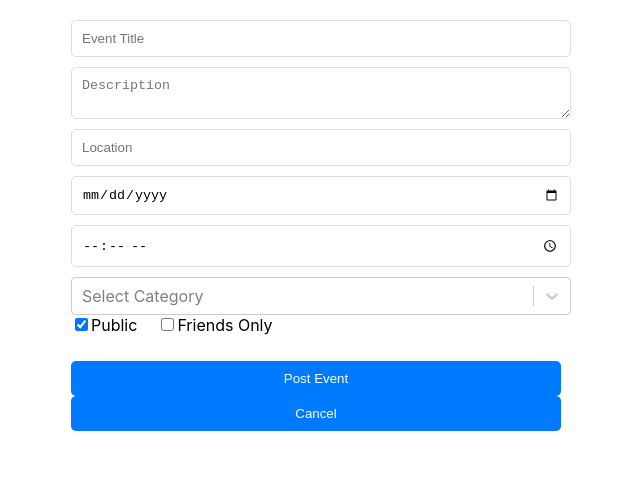
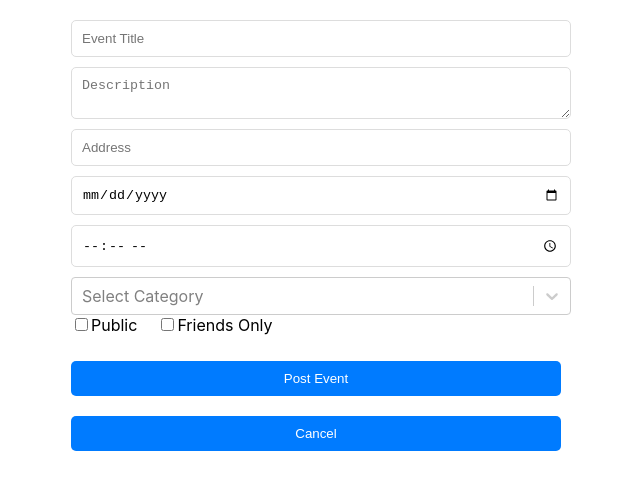
Before and after one commit to seniorsconnect/seniorsconnect.github.io, a React (Create React App) app: page /addEvent in a window 1280 px wide. Shown: the top 490 px of the page, without its empty margins (319-959 px from the left). Built offline with nearby package versions, Linux system fonts and the light colour scheme.

Commit message:
Fixed some styling issues and functionality issues

```diff
--- a/src/AddEvent.js
+++ b/src/AddEvent.js
@@ -81,11 +81,6 @@ const AddEventPage = ({ addEvent }) => {
     });
   };
 
-  const handleSubmit = () => {
-    addEvent(eventData); // Implement this function to add the event to your events array
-    navigate('/eventList'); // Redirect to the event list page
-  };
-
   const handleCancel = () => {
     navigate(-1); // Go back to the previous page
   };
@@ -98,34 +93,23 @@ const AddEventPage = ({ addEvent }) => {
   };
 
   return (
-    <Form onSubmit={handleSubmit}>
+    <Form>
       <Input
         type="text"
         placeholder="Event Title"
-        value={eventData.title}
-        onChange={e => setEventData({ ...eventData, title: e.target.value })}
       />
       <TextArea
         placeholder="Description"
-        value={eventData.description}
-        onChange={e => setEventData({ ...eventData, description: e.target.value })}
       />
-      {/* <Autocomplete onSelect={handlePlaceSelect}> */}
-        <Input
-          type="text"
-          placeholder="Location"
-          value={eventData.location}
-        />
-      {/* </Autocomplete> */}
       <Input
+        placeholder="Address"
+      />
+      <Input
+        placeholder="Date"
         type="date"
-        value={eventData.date}
-        onChange={e => setEventData({ ...eventData, date: e.target.value })}
       />
       <Input
         type="time"
-        value={eventData.time}
-        onChange={e => setEventData({ ...eventData, time: e.target.value })}
       />
       <Select
         options={options}
@@ -137,21 +121,18 @@ const AddEventPage = ({ addEvent }) => {
         <Label>
           <Input
             type="checkbox"
-            checked={eventData.isPublic}
-            onChange={e => setEventData({ ...eventData, isPublic: e.target.checked })}
           />
           Public
         </Label>
         <Label>
           <Input
             type="checkbox"
-            checked={!eventData.isPublic}
-            onChange={e => setEventData({ ...eventData, isPublic: !e.target.checked })}
           />
           Friends Only
         </Label>
       </CheckboxContainer>
-      <Button type="submit">Post Event</Button>
+      <Button>Post Event</Button>
+      <br />
       <Button type="button" onClick={handleCancel}>Cancel</Button>
     </Form>
   );
--- a/src/EventList.js
+++ b/src/EventList.js
@@ -14,7 +14,13 @@ const SearchBar = styled.input`
   margin-bottom: 20px;
   border: 1px solid #ddd;
   border-radius: 5px;
+  // center the search box
+  display: block;
+  margin-left: auto;
+  margin-right: auto;
+  width: 50%;
 `;
+
 
 const EventItem = styled.div`
   display: flex;
@@ -24,6 +30,9 @@ const EventItem = styled.div`
   border-bottom: 1px solid #ccc; /* Add a horizontal line between friend items */
   padding-bottom: 10px; /* Add padding below each friend item */
   width: 60%; /* Make sure the line spans the entire width */
+  // center the event items
+  margin-left: auto;
+  margin-right: auto;
 `;
 
 const EventIcon = styled.img`
```
